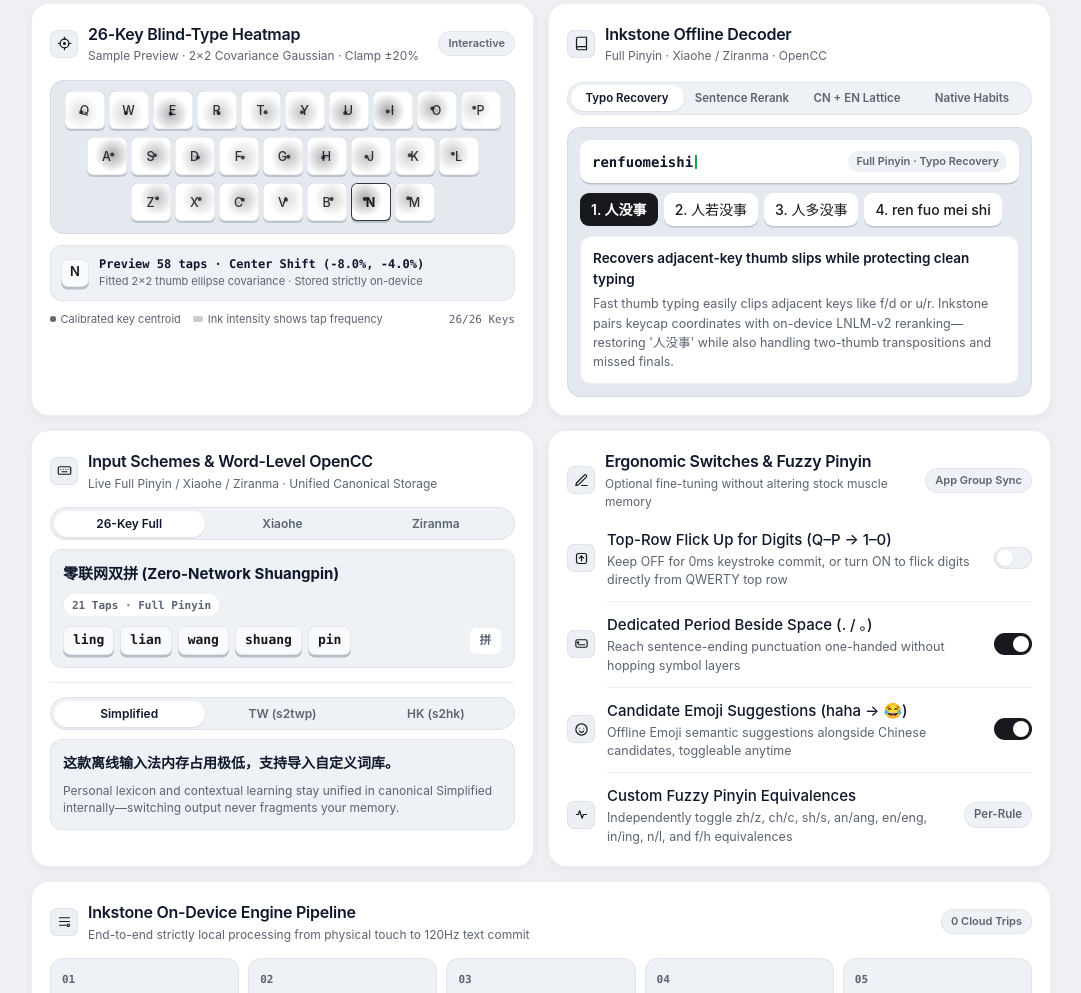
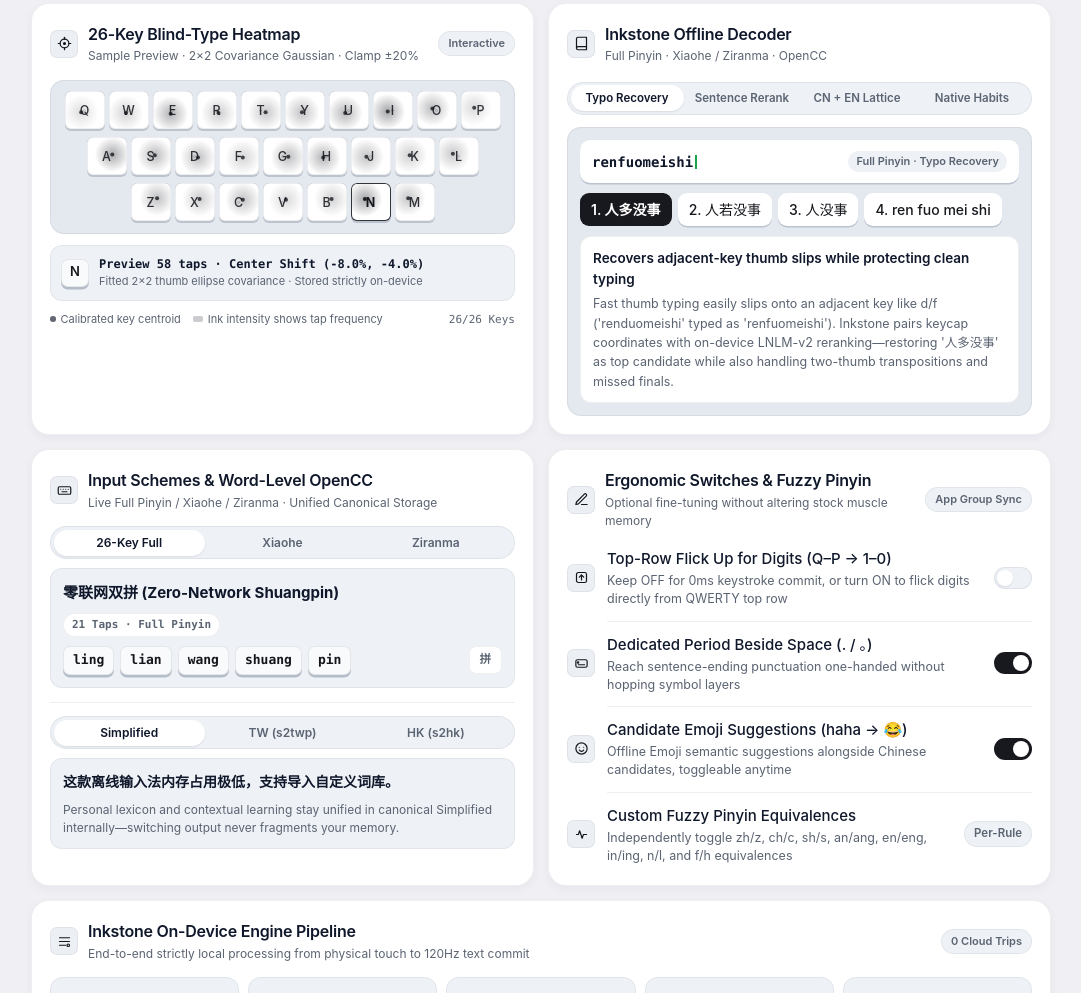
Before and after one commit to Kianuni/Lokey-Audit, a plain HTML site: page docs/index.html in a window 1280 px wide. Shown: the part 1364-2357 px from the top of the page, without its empty margins (99-1180 px from the left). Drawn offline with Linux system fonts and the light colour scheme.

Commit message:
Fix renfuomeishi blind-typing demo candidate on Lokey Pages

```diff
--- a/docs/app.js
+++ b/docs/app.js
@@ -37,14 +37,14 @@ const LAB_CASES = {
   typo: {
     raw: "renfuomeishi",
     badge: { zh: "全拼 · 邻键盲打", en: "Full Pinyin · Typo Recovery" },
-    cands: ["人没事", "人若没事", "人多没事", "ren fuo mei shi"],
+    cands: ["人多没事", "人若没事", "人没事", "ren fuo mei shi"],
     title: {
       zh: "精准捞回邻键误触，严守干净输入不误改",
       en: "Recovers adjacent-key thumb slips while protecting clean typing"
     },
     body: {
-      zh: "快速盲打时 f/d、u/r 极易带偏。落墨引擎融合真实键帽几何坐标 (x, y) 与端侧 LNLM-v2 语义重排，把「renfuomeishi」直接拉回「人没事」，同时支持双指换位、漏敲补全与胖手指多按滤除。",
-      en: "Fast thumb typing easily clips adjacent keys like f/d or u/r. Inkstone pairs keycap coordinates with on-device LNLM-v2 reranking—restoring '人没事' while also handling two-thumb transpositions and missed finals."
+      zh: "快速盲打时 d/f 邻键极易带偏（renduomeishi 误敲为 renfuomeishi）。落墨引擎融合真实键帽几何坐标 (x, y) 与端侧 LNLM-v2 语义重排，将「renfuomeishi」直接拉回首选「人多没事」，同时支持双指换位、漏敲补全与胖手指多按滤除。",
+      en: "Fast thumb typing easily slips onto an adjacent key like d/f ('renduomeishi' typed as 'renfuomeishi'). Inkstone pairs keycap coordinates with on-device LNLM-v2 reranking—restoring '人多没事' as top candidate while also handling two-thumb transpositions and missed finals."
     }
   },
   disambig: {
--- a/docs/index.html
+++ b/docs/index.html
@@ -291,15 +291,15 @@
               </div>
 
               <div id="labCandidates" class="cand-row">
-                <span class="cand-btn primary">1. 人没事</span>
+                <span class="cand-btn primary">1. 人多没事</span>
                 <span class="cand-btn">2. 人若没事</span>
-                <span class="cand-btn">3. 人多没事</span>
+                <span class="cand-btn">3. 人没事</span>
                 <span class="cand-btn">4. ren fuo mei shi</span>
               </div>
 
               <div class="inkstone-explain">
                 <h4 id="labExplainTitle">精准捞回邻键误触，严守干净输入不误改</h4>
-                <p id="labExplainBody">快速盲打时 f/d、u/r 极易带偏。落墨引擎融合真实键帽几何坐标 (x, y) 与端侧 LNLM-v2 语义重排，把「renfuomeishi」直接拉回「人没事」，同时支持双指换位、漏敲补全与胖手指多按滤除。</p>
+                <p id="labExplainBody">快速盲打时 d/f 邻键极易带偏（renduomeishi 误敲为 renfuomeishi）。落墨引擎融合真实键帽几何坐标 (x, y) 与端侧 LNLM-v2 语义重排，将「renfuomeishi」直接拉回首选「人多没事」，同时支持双指换位、漏敲补全与胖手指多按滤除。</p>
               </div>
             </div>
           </div>
@@ -1034,6 +1034,6 @@ xcodebuild test -project LokeyAudit.xcodeproj -scheme LokeyAudit \
   </div>
 
   <div id="toast" class="toast" data-i18n="toastCopied">已复制到剪贴板</div>
-  <script src="./app.js?v=2"></script>
+  <script src="./app.js?v=3"></script>
 </body>
 </html>
```
